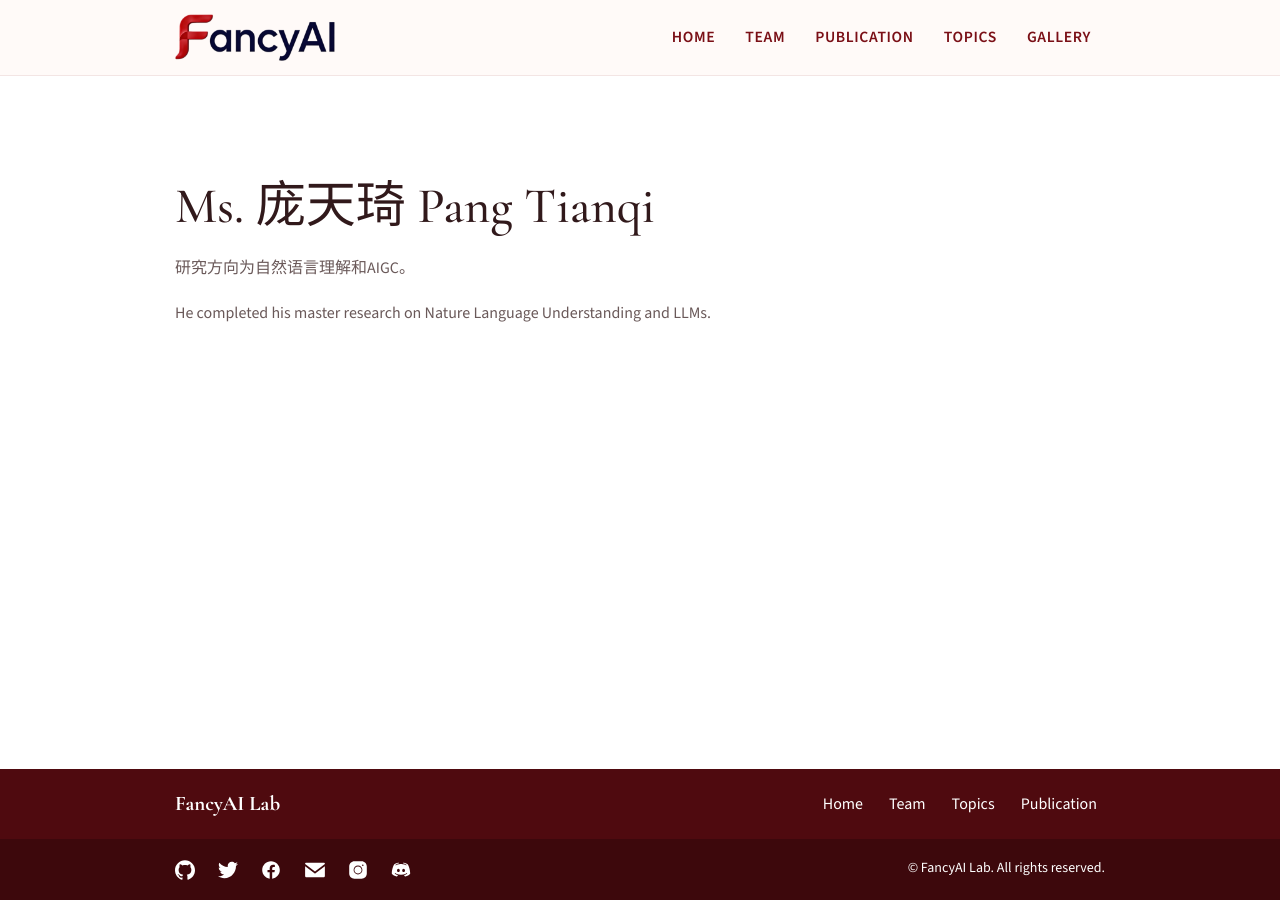
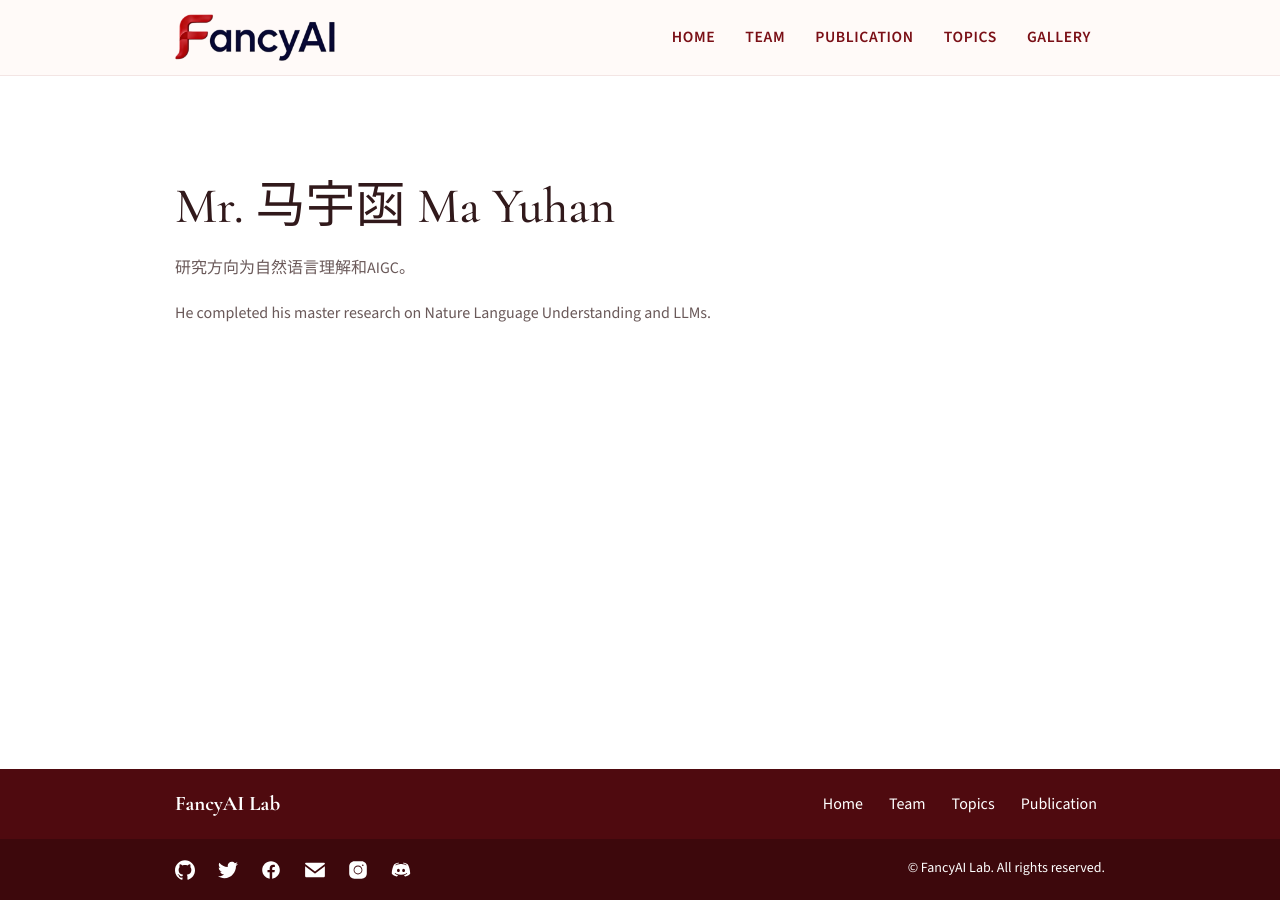
Before and after one commit to fanchenyou/fanchenyou.github.io, a Jekyll site: the page built from _team/alumni/MYH-alumni.md, in a window 1280 px wide. Built offline with Jekyll 4.4.1, drawn with Linux system fonts in a browser that asks for light colours.

Commit message:
add graduate alumni

```diff
--- a/_team/PTQ-alumni.md
+++ b/_team/alumni/MYH-alumni.md
@@ -1,11 +1,11 @@
 ---
-title: "Ms. 庞天琦 Pang Tianqi"
+title: "Mr. 马宇函 Ma Yuhan"
 date: 2026-04-13T10:47:58+08:00
-# image: "images/team/LiuXiangyang.jpg"
+image: "images/team/LiuXiangyang.jpg"
 jobtitle: "Master Alumna"
 # personal_url: "https://example.com/emma"
 group: "graduated-alumni"
-current_position: "PhD Candidate in PolyU at Hongkong"
+current_position: "大数据工程师"
 weight: 2022
 ---
 
```
Also changed, not shown: _team/alumni/PTQ-alumni.md (renamed from _team/MYH-alumni.md, +2 -3 lines), _team/alumni/DongRuiqi-alumni.md (renamed from _team/DongRuiqi.md), _team/alumni/JJG-alumni.md (renamed from _team/JJG-alumni.md), _team/alumni/XiaoXuncan-alumni.md (renamed from _team/XiaoXuncan.md), _team/alumni/ZhuYi-alumni.md (renamed from _team/ZhuYi.md).
